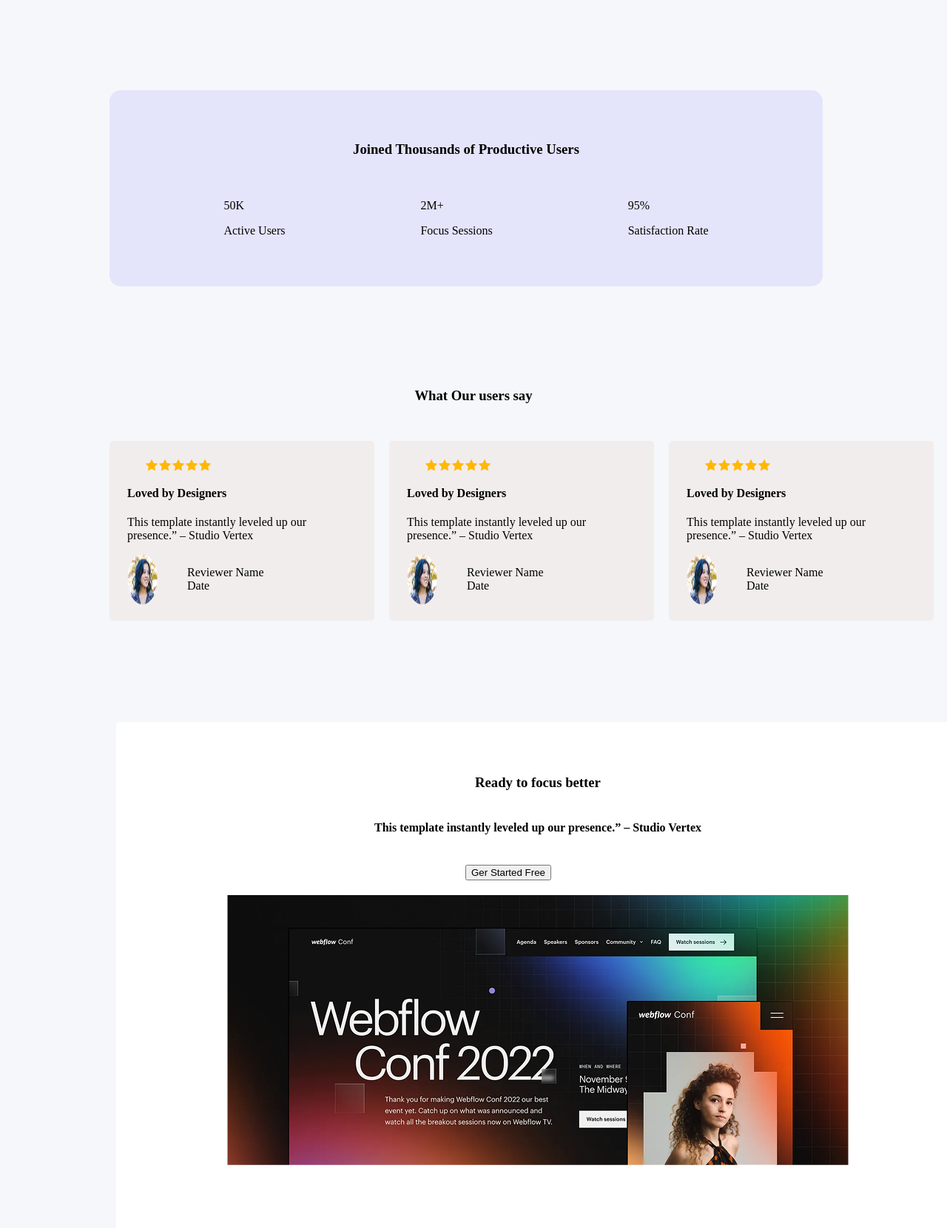
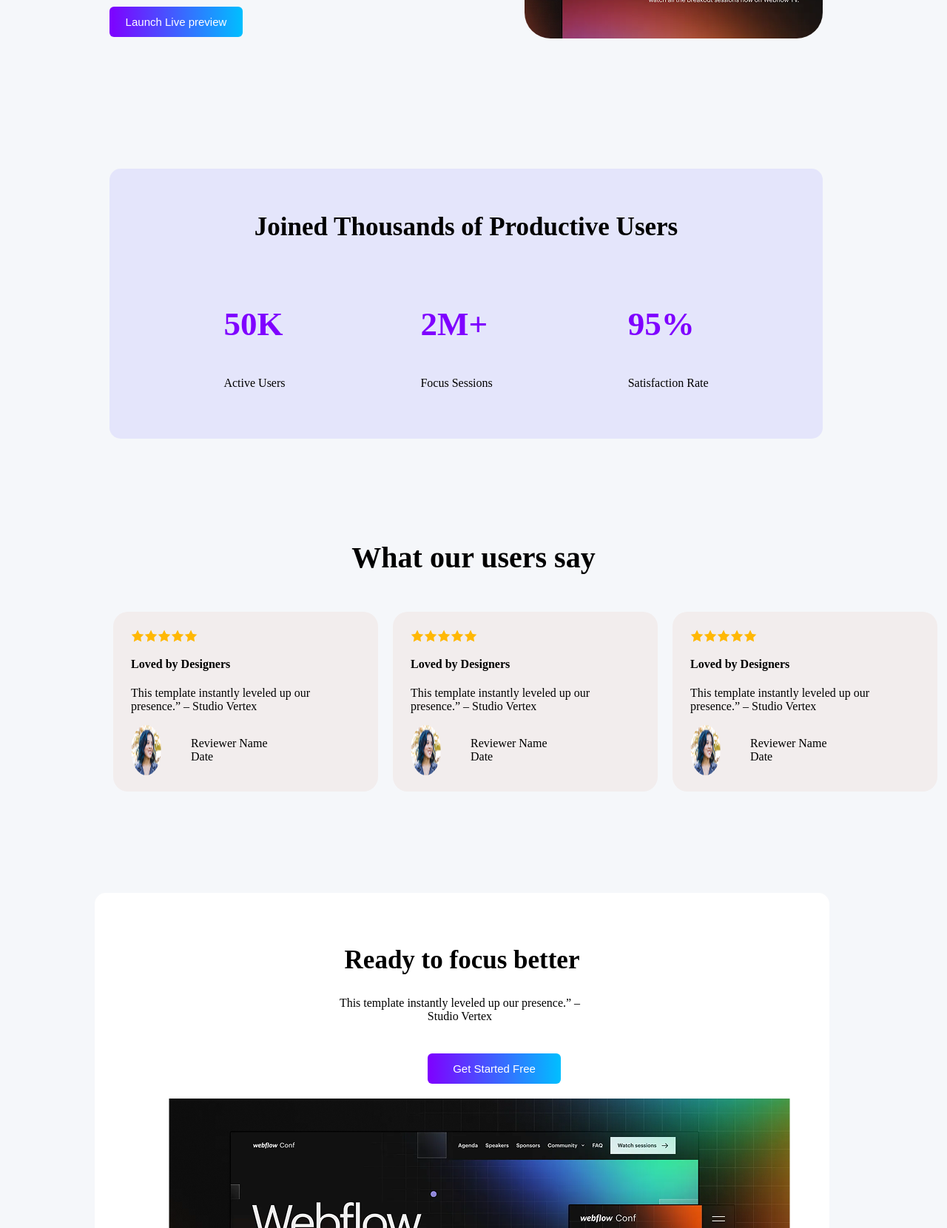
Before and after one commit to Mohsin018/Assignment-01, a plain HTML site: page index.html in a window 1280 px wide. Shown: the part 1140-2800 px from the top of the page at 74% size. Drawn offline with Linux system fonts and the light colour scheme.

Commit message:
Added header-main-footer

```diff
--- a/index.html
+++ b/index.html
@@ -30,7 +30,7 @@
                 <h2 class="s-d-head">See it in Action</h2>
                 <p class="s-d-p">Explore the live preview and imagine your
                  <br> brand in this bold new look.</p>
-                <button>Launch Live preview</button>
+                <button class="m-s-btn">Launch Live preview</button>
             </div>
             <div class="m-s-div2">
                 <img class="m-s-d-img" src="images/wc-mini.png" alt="first img">
@@ -40,7 +40,7 @@
 
         <section class="user-section">
             <div class="user-div-main">
-                <h3 class="s-d-head-user">Joined Thousands of Productive Users</h3>
+                <h2 class="s-d-head-user">Joined Thousands of Productive Users</h2>
 
 
                     <div class="user-div">
@@ -68,7 +68,7 @@
 
         <section class="cus-rev-head">
 
-            <h3 class="cus-rev-header">What Our users say</h3>
+            <h2 class="cus-rev-header">What our users say</h2>
 
         </section>
 
@@ -77,17 +77,17 @@
         <section class="cus-rev-sec">
 
             <div class="cus-rev-div-main">
-            <div class="div-star">
+                <div class="div-star">
                 <img src="images/icon-star.png" alt="icon img">
                 <img src="images/icon-star.png" alt="icon img">
                 <img src="images/icon-star.png" alt="icon img">
                 <img src="images/icon-star.png" alt="icon img">
                 <img src="images/icon-star.png" alt="icon img">
-            </div>
+                </div>
                 <h4>Loved by Designers</h4>
                 <p>This template instantly leveled up our <br>presence.” – Studio Vertex</p>
 
-            <div class="reviewer">
+                <div class="reviewer">
                 <img class="cus-img" src="images/avatar.png" alt="cus img">
                 <ul class="review-ul">
                     <li>Reviewer Name</li>
@@ -95,7 +95,7 @@
                 </ul>
 
 
-            </div>
+                </div>
 
 
             </div>
@@ -152,9 +152,9 @@
 
 
         <section class="promotion-sec">
-            <h3 class="promo-h3">Ready to focus better</h3>
+            <h2 class="promo-h3">Ready to focus better</h2>
             <h4 class="promo-h4">This template instantly leveled up our presence.” – Studio Vertex</h4>
-            <button class="promo-btn">Ger Started Free</button>
+            <button class="promo-btn">Get Started Free</button>
             <img class="promo-img" src="images/wc-big.png" alt="wc big">
 
 
@@ -197,8 +197,8 @@
 
     <footer class="footer">
         <section class="footer-section">
-            <h2>LOGO</h2>
-            <p>Ready to elevate your online presence? Contact us today to discuss your project and discover how we can bring your vision to life.</p>
+            <h2 class="foot-h2">LOGO</h2>
+            <p class="footer-txt">Ready to elevate your online presence? Contact us today to discuss your project and discover how we can bring your vision to life.</p>
             <div class="footer-div">
                 <ul>
                     <li>Home</li>
--- a/styles/style.css
+++ b/styles/style.css
@@ -49,6 +49,8 @@
     text-align: center;
     padding: 2px 267.5px 152px 267.5px;
     margin-top: 158px;
+    font-size: 30px;
+    font-style: normal;
 }
 
 .header-div-btn{
@@ -107,6 +109,8 @@
     margin-top: 62px;
     margin-bottom: 62px;
 
+
+
 }
 
 .m-s-d-img{
@@ -114,10 +118,27 @@
     border-radius: 35px;
 }
 
+.m-s-btn{
+  padding: 12px 0;
+  background: linear-gradient(90deg, #7f00ff, #00bfff);
+  color: #fff;
+  border: none;
+  border-radius: 6px;
+  font-size: 15px;
+  cursor: pointer;
+  width: 180px;
+
+
+}
+.m-s-btn:hover {
+  background: #333;
+}
+
 /* User Details */
 
 .s-d-head-user{
     text-align: center;
+    font-size: 35px;
 }
 
 .user-section{
@@ -130,7 +151,7 @@
 
 }
 .user-div-main{
-    padding: 50px 142px 50px 142px;
+    padding: 30px 142px 50px 142px;
 
     background-color: rgba(78, 71, 255, 0.1);
     border: none;
@@ -146,29 +167,41 @@
     margin-top: 40px;
 }
 
+.item-title{
+    font-size: 45px;
+    font-weight: bolder;
+    color: #7f00ff;
+
+}
 
 
 /* Customer review section */
-
-.cus-rev-header{
-    text-align: center;
-
-}
-
 .cus-rev-sec{
     display: flex;
-    justify-content: space-between;
-    margin-right: 150px;
-    margin-left: 140px;
+    justify-content: space-around;
+    margin-right: 145px;
+    margin-left: 145px;
     margin-top: 50px;
     gap: 20px;
     border: none;
     border-radius: 5px;
+
+
+
 }
+.cus-rev-header{
+    text-align: center;
+    font-size: 40px;
+    font-weight: bolder;
+
+}
+
+
 
 .cus-rev-head{
     text-align: center;
     margin-top: 137px;
+
 
 }
 
@@ -176,10 +209,12 @@
 
     background-color: #F2EDED;
     border: none;
-    border-radius: 5px;
+    border-radius: 20px;
     height: 243px;
     width: 310px;
     padding: 0px 24px 0px 24px;
+
+
 
 
 }
@@ -199,7 +234,8 @@
 
 .div-star{
     display: flex;
-    padding: 24px 226px 0px 24px;
+    padding: 24px 226px 0px 0px;
+
 }
 
 
@@ -207,58 +243,69 @@
 /* Promotion Section */
 
 .promotion-sec{
-    margin: 137px 151px 0px 149px;
+    margin: 137px 151px 0px 120px;
     background-color: #FFFFFF;
     border: none;
-    border-radius: 5px;
-    width: 1140px;
-    height: 696px;
+    border-radius: 15px;
+
+    text-align: center;
 }
 
 .promo-h3{
     text-align: center;
     padding: 71px 312px 0px 312px;
+    font-size: 35px;
+    font-weight: bold;
 }
 
 .promo-h4{
 
     text-align: center;
-    padding: 20px 326px 0px 326px;
+    padding: 0px 326px 0px 320px;
+    font-weight: 50;
 }
 
 .promo-btn{
     text-align: center;
 
-    margin: 20px 472px 0px 472px;
+    margin: 20px 472px 0px 450px;
+
+    padding: 12px 0;
+    background: linear-gradient(90deg, #7f00ff, #00bfff);
+    color: #fff;
+    border: none;
+    border-radius: 6px;
+    font-size: 15px;
+    cursor: pointer;
+    width: 180px;
+}
+
+.promo-btn:hover {
+  background: #333;
 }
 
 .promo-img{
-    padding: 20px 150px 71px 150px;
-    /* border: none; */
+    padding: 20px 150px 71px 100px;
+
     border-radius: 50px;
+
 }
 
+/* feedback section */
+
 .feedback{
-    margin: 92px 80px 0px 150px;
+    margin: 92px 40px 0px 150px;
     display: flex;
-    justify-content: space-between;
+    justify-content: space-around;
 
 }
 
 .feedback-head{
-    padding-top: 120px;
-    padding-bottom: 200px;
-    font-size: 24px;
+    padding-top: 100px;
+    padding-bottom: 100px;
+    font-size: 40px;
+    margin-right: 0px;
 }
-/* .form-div{
-  max-width: 400px;
-  margin: 0 auto;
-  padding: 20px;
-  background: #f9f9ff;
-  border-radius: 8px;
-
-} */
-
 
 
 .form-info {
@@ -269,7 +316,7 @@
   display: inline-block;
   margin-bottom: 10px;
   font-size: 14px;
-  /* color: #333; */
+
 }
 
 input[type="email"],
@@ -284,11 +331,6 @@
   height: 100%;
 
 }
-
-/* textarea {
-  resize: vertical;
-  min-height: 100px;
-} */
 
 .form-button input[type="submit"] {
   width: 110%;
@@ -307,13 +349,12 @@
 
 }
 
-
-
 /* Footer starts here */
 .footer{
 
-    padding: 104px 455px 103px 455px;
+    padding: 104px 455px 100px 455px;
     background-color: white;
+
 }
 
 .footer-section{
@@ -325,5 +366,23 @@
     display: flex;
     list-style: none;
     justify-content: space-around;
+    color: #4D4D4D;
 
 }
+
+.foot-h2{
+    font-size: 50px;
+    font-weight: bolder;
+    color: rgba(78, 71, 255, 1);
+
+
+}
+
+.footer-txt{
+
+    text-align: center;
+    font-weight: 200;
+    color: #4D4D4D;
+
+
+}
```
